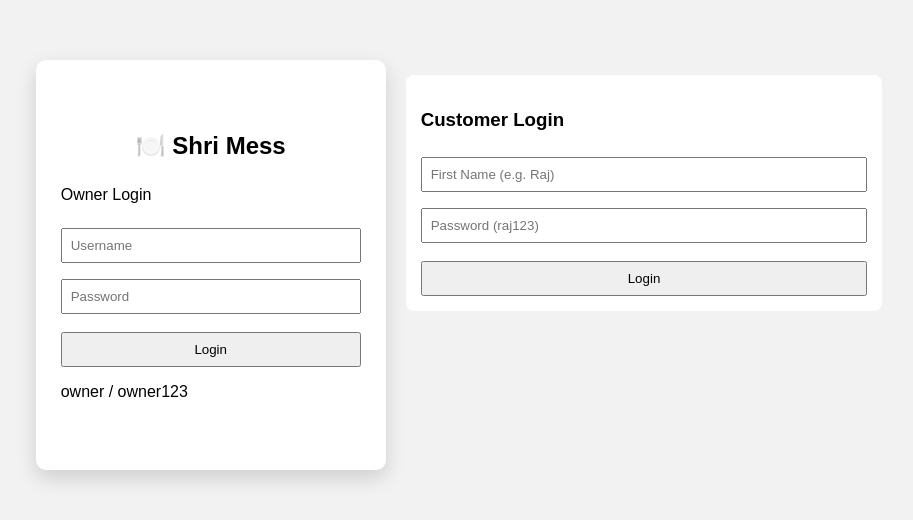
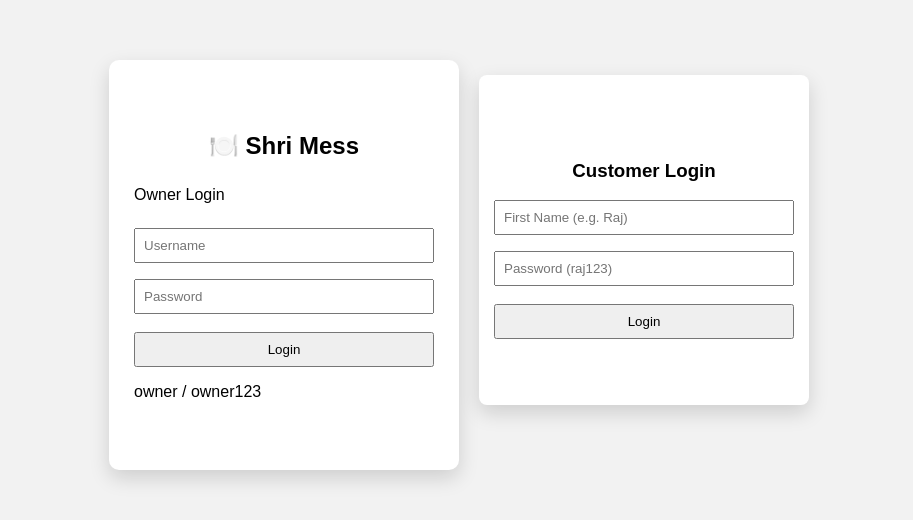
Before and after one commit to Shrivardhan3596/smart-mess-management-system, a React (Create React App) app: page / in a window 1280 px wide. Shown: the top 520 px of the page, without its empty margins (181-1094 px from the left). Built offline with nearby package versions, Linux system fonts and the light colour scheme.

Commit message:
Add styles for login page and card layout
Added styles for login page and card components.

```diff
--- a/src/style.css
+++ b/src/style.css
@@ -29,6 +29,34 @@ body {
 
 .login-card h2,
 .login-card h3 {
+  text-align: center;
+  margin-bottom: 10px;
+}
+
+/* ---------- LOGIN PAGE ---------- */
+.login-container {
+  display: flex;
+  justify-content: center;
+  align-items: flex-start;
+  gap: 20px;
+  padding: 60px 20px;
+}
+
+/* LOGIN CARDS – SAME SIZE */
+.card {
+  background: white;
+  padding: 10px;
+  width: 300px;
+  min-height: 300px;          /* SAME HEIGHT */
+  border-radius: 10px;
+  box-shadow: 0 8px 20px rgba(0, 0, 0, 0.15);
+  display: flex;
+  flex-direction: column;
+  justify-content: center;
+}
+
+.card h2,
+.card h3 {
   text-align: center;
   margin-bottom: 10px;
 }
```
